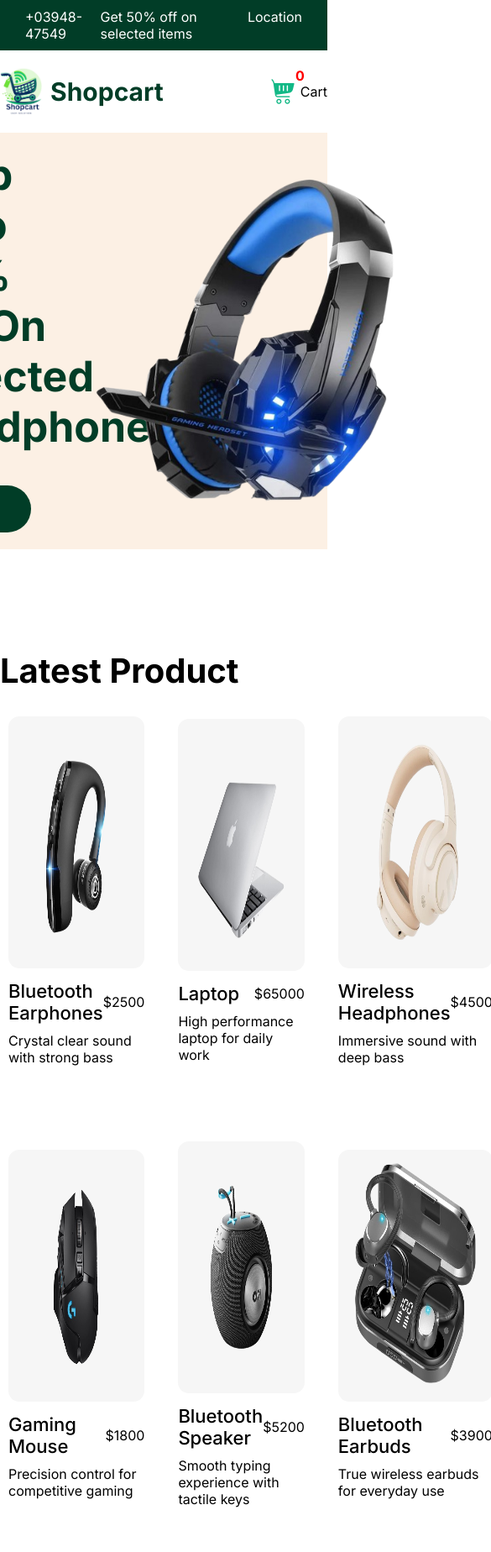
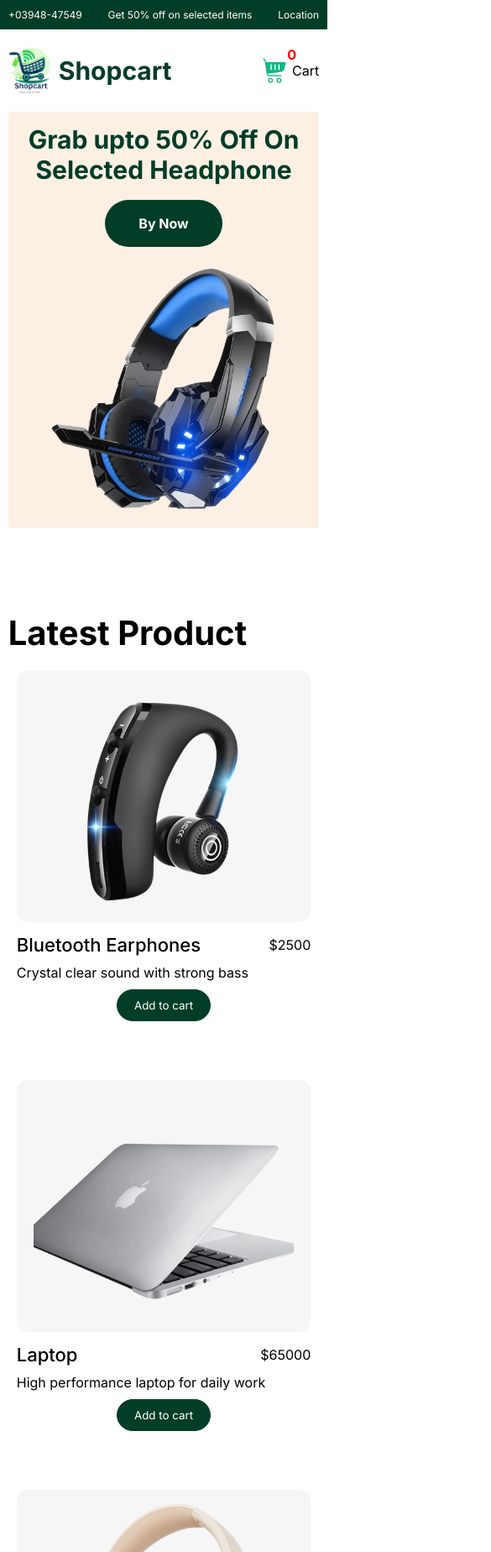
Before and after one commit to md-mohosin/shop-cart, a website built with Vite: page index.html in a window 390 px wide. Shown: the top 1848 px of the page at 84% size, 585 px wide, since content can reach past the window. Built offline with nearby package versions, Linux system fonts and the light colour scheme.

Commit message:
add product in cart

```diff
--- a/index.html
+++ b/index.html
@@ -11,14 +11,13 @@
 <body>
 
   <!-- TOP NAVBAR -->
-  <div
-    style="display: flex;justify-content: space-between;background-color:#013D27;color: white;padding: 10px 30px; margin-bottom: 20px;">
+  <div class="top-nav">
     <p>+03948-47549</p>
     <p>Get 50% off on selected items</p>
     <p>Location</p>
   </div>
   <section class="container">
-    <div class="content">
+    <div id="home-page" class="content">
 
       <!-- HEADER -->
       <div class="navbar" style="display: flex;justify-content: space-between;">
@@ -27,7 +26,7 @@
           <p style="font-size: 30px;color: #013D27;font-weight: bold;">Shopcart</p>
         </div>
 
-        <div class="cart" style="display: flex;align-items: center;gap: 6px;position: relative;">
+        <div id="cart-icon" class="cart" style="display: flex;align-items: center;gap: 6px;position: relative;">
           <img src="./src/images/cart.png" alt="">
           <p style="position: absolute; top: 0; right: 40%;font-weight: bolder; color: red;">0</p>
           <p>Cart</p>
@@ -36,27 +35,30 @@
 
 
       <!-- BANNER -->
-      <div class="banner"
-        style="background-color: #FCF0E4; display: flex;justify-content: center;align-items: center; padding: 20px 0; margin-top: 20px;">
-        <div style="width: 50%;">
-          <h3 style="font-size: 50px; color: #013D27;">Grab upto 50% Off On Selected Headphone</h3>
-          <a style="display: inline-block; text-decoration: none;color: white; padding: 18px 40px; background-color:#013D27;border-radius: 30px;font-weight: bold; margin-top: 40px;"
-            href="">By Now</a>
+      <div class="banner">
+        <div class="banner-content">
+          <h3 class="banner-title">Grab upto 50% Off On Selected Headphone</h3>
+          <a class="banner-btn" href="">By Now</a>
         </div>
-        <img style="width: 400px;" src="./src/images/bannerimg.png" alt="">
+        <img class="banner-img" src="./src/images/bannerimg.png" alt="">
       </div>
 
-      <img src="" alt="">
-      <img src="" alt="">
-      <img src="" alt="">
 
       <!-- PRODUCT SECITON -->
 
       <!-- latest product -->
-      <div style="margin-top: 100px;">
+      <div style="margin-top: 100px; width: 100%;">
         <h3 style="font-size: 40px;padding-bottom: 10px;">Latest Product</h3>
         <div id="latest-product-container">
         </div>
+      </div>
+
+
+
+    </div>
+    <div class="cart-section content">
+      <div id="cartProduct-container">
+
       </div>
     </div>
   </section>
--- a/src/shop.js
+++ b/src/shop.js
@@ -54,22 +54,76 @@ const latestProducts = [
         title: "Fast Charging Anytime",
         price: 2700,
         img: "./src/images/power-bank.png"
-    }
+    },
+    {
+        id: 9,
+        name: "Lapotp stand",
+        title: "Stand with 360 degree rotate",
+        price: 5000,
+        img: "./src/images/laptop-stand.png"
+    },
 ];
 
 const latestProductContainer = document.getElementById("latest-product-container")
 
 latestProducts.forEach((product) => {
     const div = document.createElement("div")
+    div.className = 'latest-product'
     div.innerHTML = `
-    <div class='latest-product'>
         <img class='latest-img' src="${product.img}" alt="">
         <div class='name-price'>
             <p class='p-name'>${product.name}</p>
             <p>$${product.price}</p>
         </div>
         <p class='title'>${product.title}</p>
-    </div>
+        <button class='add-cart-btn' data-id='${product.id}'>Add to cart</button>
     `
     latestProductContainer.appendChild(div)
 })
+
+
+
+const addProductArry = []
+
+latestProductContainer.addEventListener("click", e => {
+    if (e.target.classList.contains('add-cart-btn')) {
+        const id = Number(e.target.dataset.id)
+
+        const addProduct = latestProducts.find(addProduct => addProduct.id === id)
+        addProductArry.push(addProduct)
+        if (!addProduct) return
+    }
+    renderCartProduct()
+})
+
+
+
+const cartProductContainer = document.getElementById("cartProduct-container")
+
+function renderCartProduct() {
+    addProductArry.forEach(cartProduct => {
+        const div = document.createElement("div")
+        div.className = 'cart-product'
+        div.innerHTML = `
+        <img class='cart-img' src="${cartProduct.img}" alt="">
+        <p>${cartProduct.name}</p>
+        <p>${cartProduct.price}</p>
+        `
+        cartProductContainer.appendChild(div)
+    })
+}
+
+
+
+function hide(id) {
+    document.getElementById(id).classList.add("hidden")
+}
+function show(id) {
+    document.getElementById(id).classList.remove("hidden")
+}
+
+
+
+document.getElementById("cart-icon").addEventListener("click", () => {
+    hide('home-page')
+})
--- a/src/style.css
+++ b/src/style.css
@@ -7,17 +7,41 @@
     font-family: Inter;
 }
 
+.hidden{
+    display: none !important;
+}
+
 .container {
     max-width: 1440px;
     /* border: 1px solid red; */
     margin: 0 auto;
     background-color: white;
+    color: black;
 }
 
 .content {
     width: 100%;
     /* border: 1px solid blue; */
     margin: 0 auto;
+}
+
+
+.banner {
+    background-color: #FCF0E4;
+    display: flex;
+    justify-content: center;
+    align-items: center;
+    padding: 40px 0;
+    margin-top: 20px;
+}
+
+.banner-content {
+    width: 50%;
+}
+
+.banner-title {
+    font-size: 50px;
+    color: #013D27;
 }
 
 .latest-img {
@@ -27,6 +51,16 @@
     padding: 15px 20px;
     border-radius: 13px;
     transition: 0.5s;
+    object-fit: cover;
+}
+
+.top-nav {
+    display: flex;
+    justify-content: space-between;
+    background-color: #013D27;
+    color: white;
+    padding: 10px 30px;
+    margin-bottom: 20px;
 }
 
 .latest-img:hover {
@@ -34,10 +68,10 @@
 }
 
 #latest-product-container {
+    width: 100%;
     display: grid;
     grid-template-columns: repeat(4, 1fr);
     place-items: center;
-    gap: 20px;
 }
 
 .latest-product {
@@ -45,8 +79,7 @@
     border-radius: 13px;
     padding: 10px;
     cursor: pointer;
-
-    margin-bottom: 40px;
+    margin-bottom: 50px;
 }
 
 
@@ -67,3 +100,132 @@
 .title {
     padding-top: 10px;
 }
+
+
+.banner-img {
+    width: 400px;
+}
+
+.banner-btn {
+    display: inline-block;
+    text-decoration: none;
+    color: white;
+    padding: 18px 40px;
+    background-color: #013D27;
+    border-radius: 30px;
+    font-weight: bold;
+    margin-top: 40px;
+}
+
+.add-cart-btn {
+    display: flex;
+    justify-self: center;
+    margin-top: 10px;
+    padding: 10px 20px;
+    background-color: #013D27;
+    color: white;
+    border: 1px solid #013D27;
+    border-radius: 20px;
+}
+
+.add-cart-btn:hover {
+    background-color: transparent;
+    color: #013D27;
+    cursor: pointer;
+}
+
+.cart-img{
+    width: 100px;height: 100px;background-color: ;
+}
+
+.cart-product{
+
+}
+
+
+
+
+
+
+@media (max-width:1270px) {
+    #latest-product-container {
+        grid-template-columns: repeat(3, 1fr);
+    }
+}
+
+
+
+
+
+
+@media (max-width:975px) {
+    #latest-product-container {
+        grid-template-columns: repeat(2, 1fr);
+    }
+
+    .content {
+        width: 95%;
+    }
+
+    .banner {
+        flex-direction: column;
+        gap: 50px;
+        padding: 15px;
+    }
+
+    .banner-content {
+        width: 100%;
+        text-align: center;
+    }
+
+    .banner-btn {
+        margin-top: 10px;
+    }
+}
+
+
+
+
+
+
+@media (max-width:600px) {
+
+    .content {
+        width: 95%;
+    }
+
+    #latest-product-container {
+        grid-template-columns: repeat(1, 1fr);
+    }
+
+    .banner {
+        flex-direction: column;
+        gap: 20px;
+    }
+
+    .banner-content {
+        width: 100%;
+    }
+
+    .banner-title {
+        font-size: 30px;
+        text-align: center;
+    }
+
+    .banner-img {
+        width: 300px;
+    }
+
+    .latest-product {
+        max-width: 380px;
+    }
+
+    .banner-btn {
+        margin-top: 18px;
+    }
+
+    .top-nav {
+        padding: 10px 10px;
+        font-size: 12px;
+    }
+}
```
Also changed, not shown: src/images/Galaxy-S23-Ultra.png (added), src/images/keyboard.png (deleted), src/images/laptop-stand.png (added).
